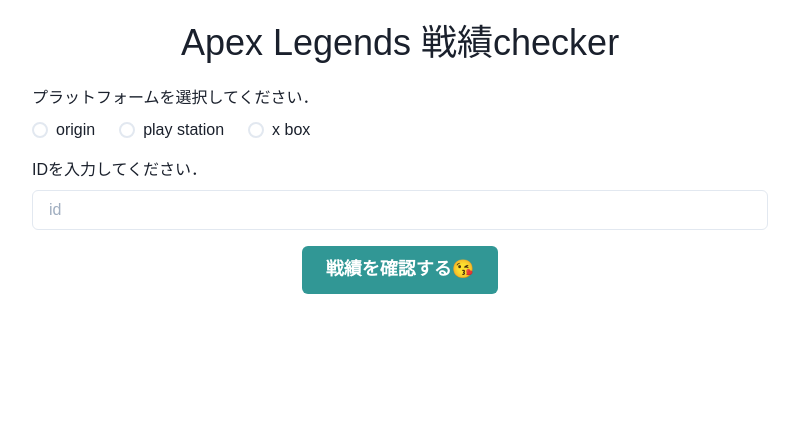
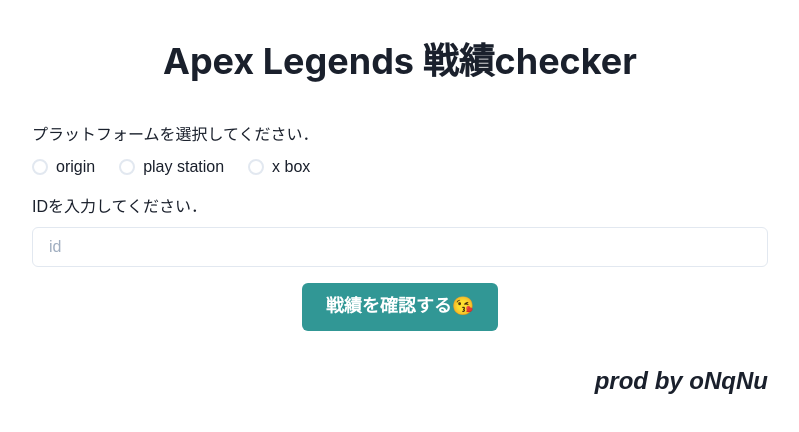
Before and after one commit to oNqNu/apex-recorder, a React (Create React App) app: page / in a window 1280 px wide. Shown: the top 432 px of the page, without its empty margins (240-1039 px from the left). Built offline with nearby package versions, Linux system fonts and the light colour scheme.

Commit message:
あとはリファクタのみ

```diff
--- a/src/App.js
+++ b/src/App.js
@@ -22,8 +22,8 @@
   Image,
   chakra,
   Center,
+  Heading,
 } from '@chakra-ui/react'
-import { MyText } from './component/utils'
 import axios from 'axios'
 
 function App() {
@@ -74,10 +74,10 @@
     <ChakraProvider>
       <chakra.main bgColor='white' minH='100vh' fontFamily='sans-serif'>
         <Container maxW='3xl'>
-          <MyText align='center' mt='4'>
+          <Heading align='center' mt='10'>
             Apex Legends 戦績checker
-          </MyText>
-          <FormControl mt='4'>
+          </Heading>
+          <FormControl mt='10'>
             <FormLabel>プラットフォームを選択してください．</FormLabel>
             <RadioGroup
               defaultValue='psn'
@@ -130,7 +130,7 @@
               戦績を確認する😘
             </Button>
           </Center>
-          <Text mt='4' align='center'>
+          <Text mt='4' align='center' color='red.500'>
             {errorMsg}
           </Text>
 
@@ -168,7 +168,7 @@
                   </Box>
                 </Flex>
               </Center>
-              {formValues.id === 'oNqNu' ? (
+              {formValues.id.toUpperCase() === 'ONQNU' ? (
                 <Text fontSize='3xl' align='center' mt='8'>
                   俺の戦績は国家機密だよ，出直してください😘
                 </Text>
@@ -249,6 +249,15 @@
               )}
             </>
           )}
+          <Text
+            fontSize='2xl'
+            align='right'
+            fontWeight='semibold'
+            fontStyle='italic'
+            my='8'
+          >
+            prod by oNqNu
+          </Text>
         </Container>
       </chakra.main>
     </ChakraProvider>
```
